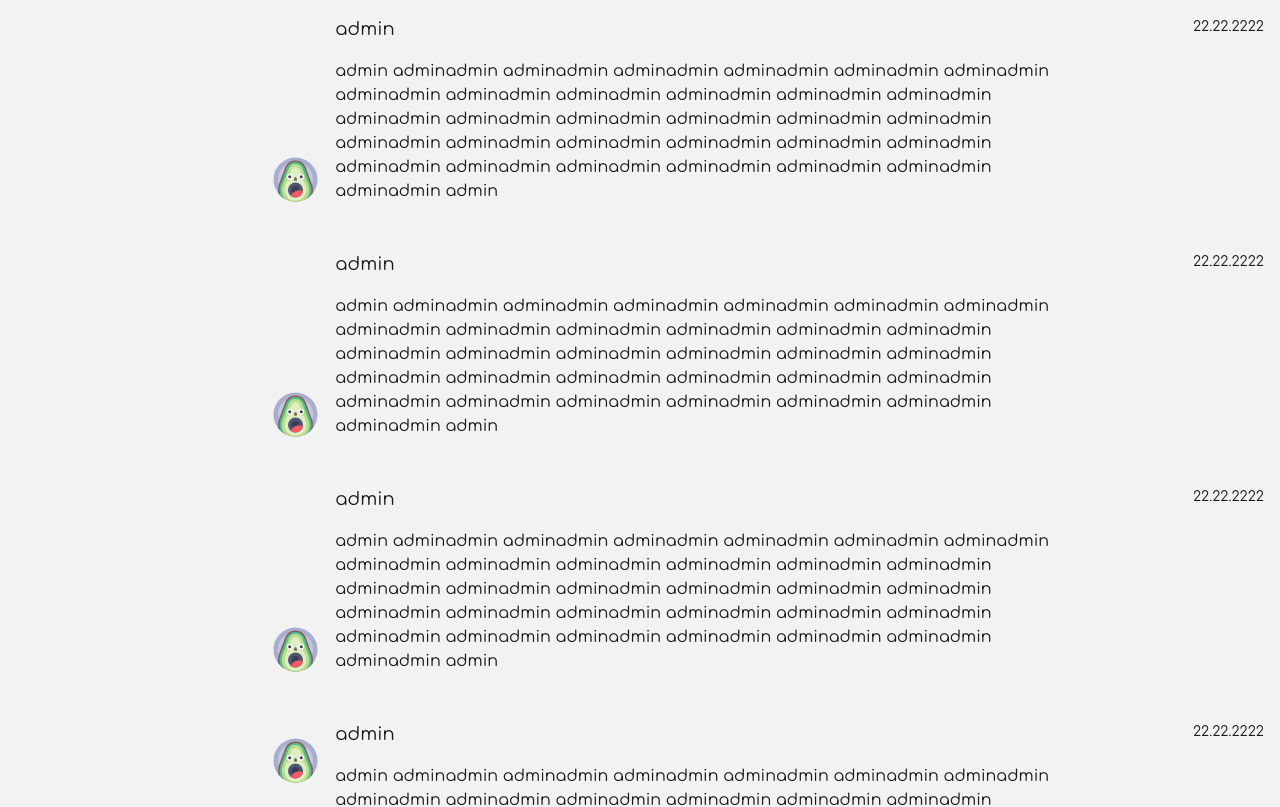
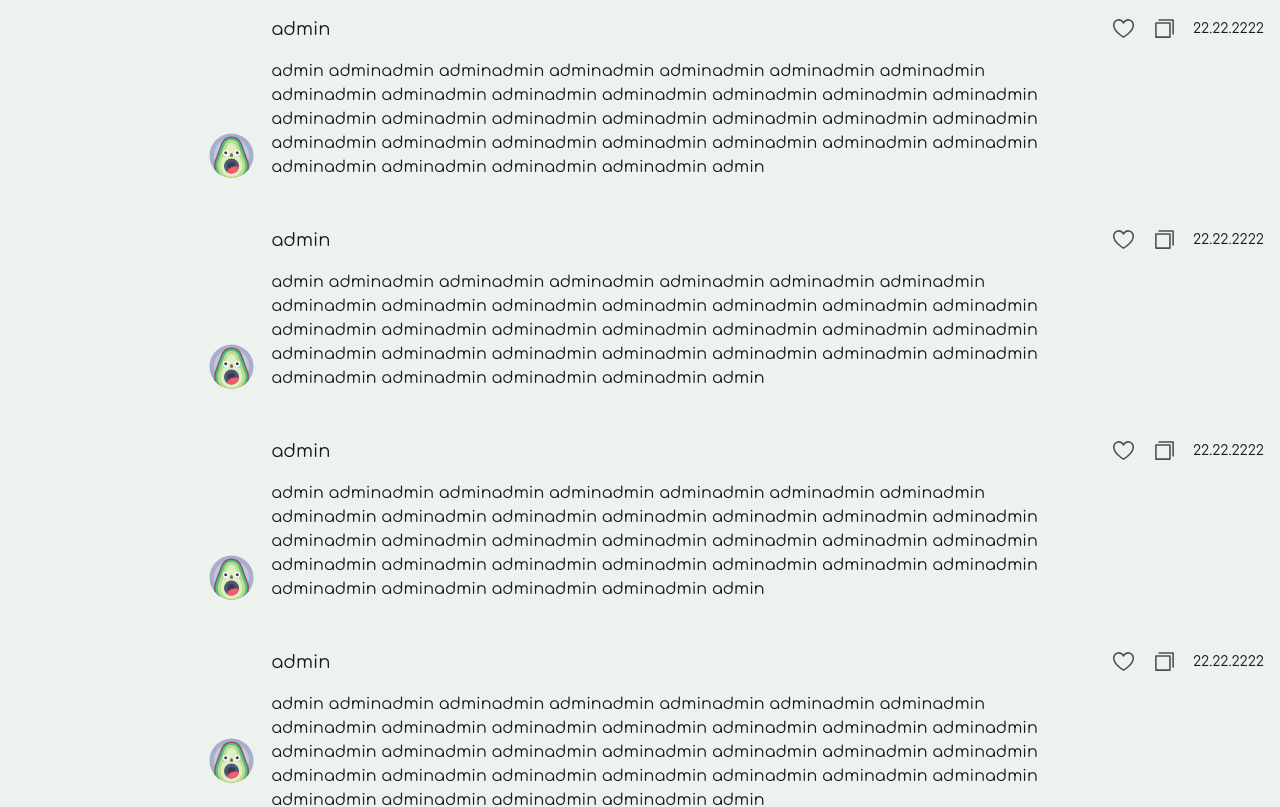
Before and after one commit to kazakovstep/bestHack-front, a React (Create React App) app: page / in a window 1280 px wide. Shown: the top 807 px of the page. Built offline with nearby package versions, Linux system fonts and the light colour scheme.

Commit message:
alert v2

```diff
--- a/src/components/Alert/Alert.module.css
+++ b/src/components/Alert/Alert.module.css
@@ -1,7 +1,6 @@
 .alert {
     display: flex;
     align-items: flex-end;
-    width: 100%;
     border-radius: 8px;
     position: relative;
     height: 100%;
@@ -12,6 +11,7 @@
 .userInfo {
     display: flex;
     justify-content: space-between;
+    align-items: center;
 }
 
 .imgBlock {
@@ -37,7 +37,23 @@
     gap: 1rem;
     width: calc(100% - 3rem);
 }
+.copyButton{
+    padding: 0!important;
+}
+.copyButton svg {
+    width: 25px;
+    height: 25px;
+    stroke: var(--gray-700);
+    transition: 300ms;
+}
 
-.alertInfo{
-    padding-right: 20%;
+.buttons {
+    padding: 1rem;
+    display: flex;
+    gap: 1rem;
+    align-items: center;
 }
+
+.copyButton:hover svg {
+    stroke: var(--success);
+}
--- a/src/components/Alert/Alert.tsx
+++ b/src/components/Alert/Alert.tsx
@@ -1,9 +1,17 @@
 import {AlertProps} from "./Alert.props";
 import styles from './Alert.module.css';
 import {H} from "../Htag/Htag";
+import {Button} from "../Button/Button";
 
 export const Alert = ({className, ...props}: AlertProps): JSX.Element => {
+
+    const handleCopy = () => {
+        const text = document.getElementById("text") as HTMLHeadingElement
+        navigator.clipboard.writeText(text.innerText);
+    }
+
     return (
+        <div style={{display: "flex", alignItems: "flex-start"}}>
             <div className={styles.alert}>
                 <div className={styles.imgBlock}>
                     <img src={"../../avatar.svg"} alt={"Avatar"} className={styles.img}/>
@@ -11,10 +19,10 @@ export const Alert = ({className, ...props}: AlertProps): JSX.Element => {
                 <div className={styles.info}>
                     <div className={styles.userInfo}>
                         <H type={"body"} size={"large"} className={styles.user}>admin</H>
-                    <H type={"body"} size={"small"}>22.22.2222</H>
                     </div>
                     <div className={styles.alertInfo}>
-                    <H type={"body"} size={"medium"}>admin adminadmin adminadmin adminadmin adminadmin adminadmin
+                        <H type={"body"} size={"medium"} id={"text"}>admin adminadmin adminadmin adminadmin adminadmin
+                            adminadmin
                             adminadmin adminadmin adminadmin adminadmin adminadmin adminadmin adminadmin adminadmin
                             adminadmin adminadmin adminadmin adminadmin adminadmin adminadmin adminadmin adminadmin
                             adminadmin adminadmin adminadmin adminadmin adminadmin adminadmin adminadmin adminadmin
@@ -22,5 +30,25 @@ export const Alert = ({className, ...props}: AlertProps): JSX.Element => {
                     </div>
                 </div>
             </div>
+            <div className={styles.buttons}>
+                <Button type={"text"} className={styles.copyButton}>
+                    <svg id="like" viewBox="0 0 32 32" fill="none"
+                         xmlns="http://www.w3.org/2000/svg">
+                        <path
+                            d="M16 27C16 27 3.5 20 3.5 11.5C3.5 9.99737 4.02062 8.54114 4.97328 7.37908C5.92593 6.21703 7.25178 5.42093 8.72525 5.12624C10.1987 4.83154 11.7288 5.05646 13.0551 5.76272C14.3814 6.46898 15.4221 7.61296 16 9.00001V9.00001C16.5779 7.61296 17.6186 6.46898 18.9449 5.76272C20.2712 5.05646 21.8013 4.83154 23.2748 5.12624C24.7482 5.42093 26.0741 6.21703 27.0267 7.37908C27.9794 8.54114 28.5 9.99737 28.5 11.5C28.5 20 16 27 16 27Z"
+                            stroke-width="2" stroke-linecap="round" stroke-linejoin="round"/>
+                    </svg>
+                </Button>
+                <Button type={"text"} className={styles.copyButton} onClick={() => handleCopy()}>
+                    <svg id="copy" viewBox="0 0 32 32" fill="none"
+                         xmlns="http://www.w3.org/2000/svg">
+                        <path d="M27 23V5H9" stroke-width="2" stroke-linecap="round" stroke-linejoin="round"/>
+                        <path d="M23 9H5V27H23V9Z" stroke-width="2" stroke-linecap="round"
+                              stroke-linejoin="round"/>
+                    </svg>
+                </Button>
+                <H type={"body"} size={"small"}>22.22.2222</H>
+            </div>
+        </div>
     )
 }
--- a/src/styles/main.module.css
+++ b/src/styles/main.module.css
@@ -1,6 +1,6 @@
 .page{
-    padding: 0 0 0 20%;
-    background: var(--gray-50);
+    padding: 0 0 0 15%;
+    background: var(--green-50);
     margin: 0 auto;
     display: flex;
     flex-direction: column;
```
Also changed, not shown: public/copy.svg (added), public/like.svg (added). Lines whose indentation alone changed are shown as unchanged.
